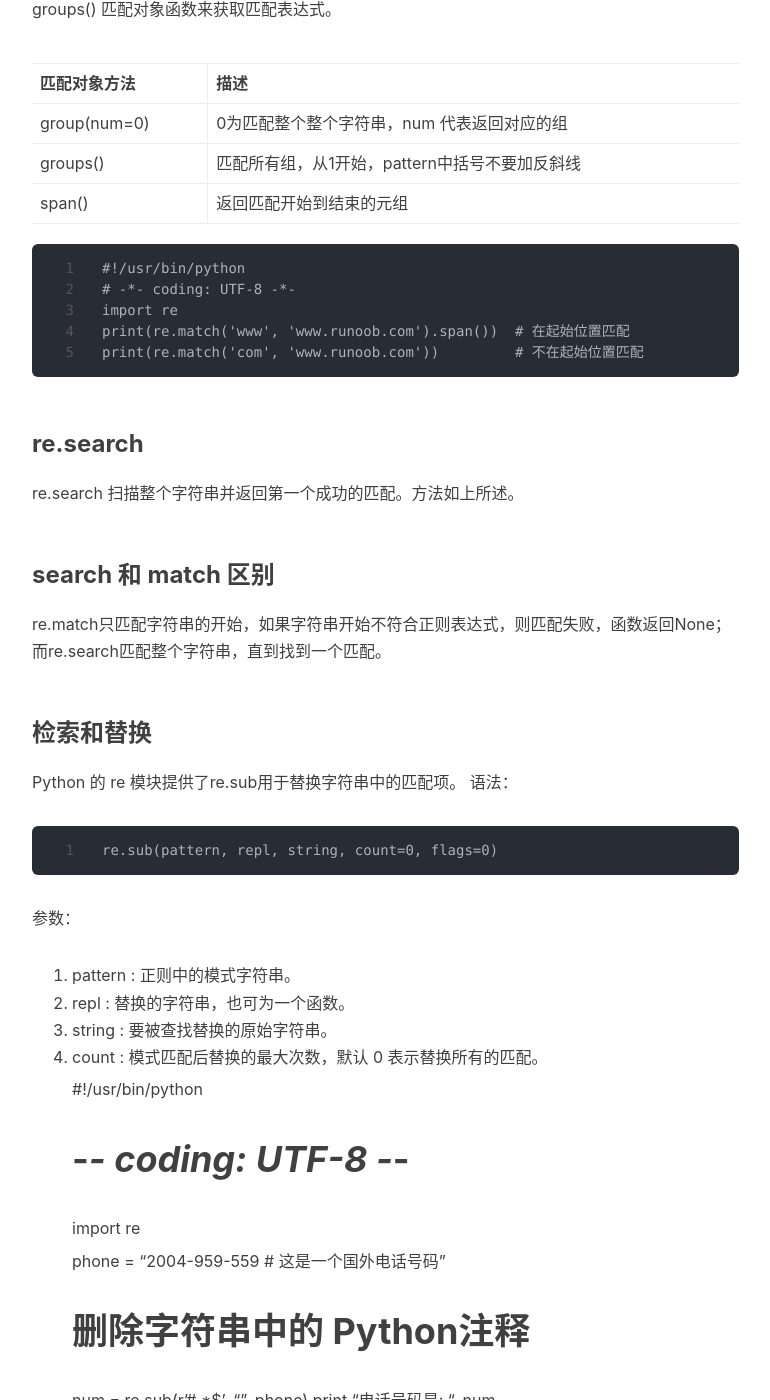
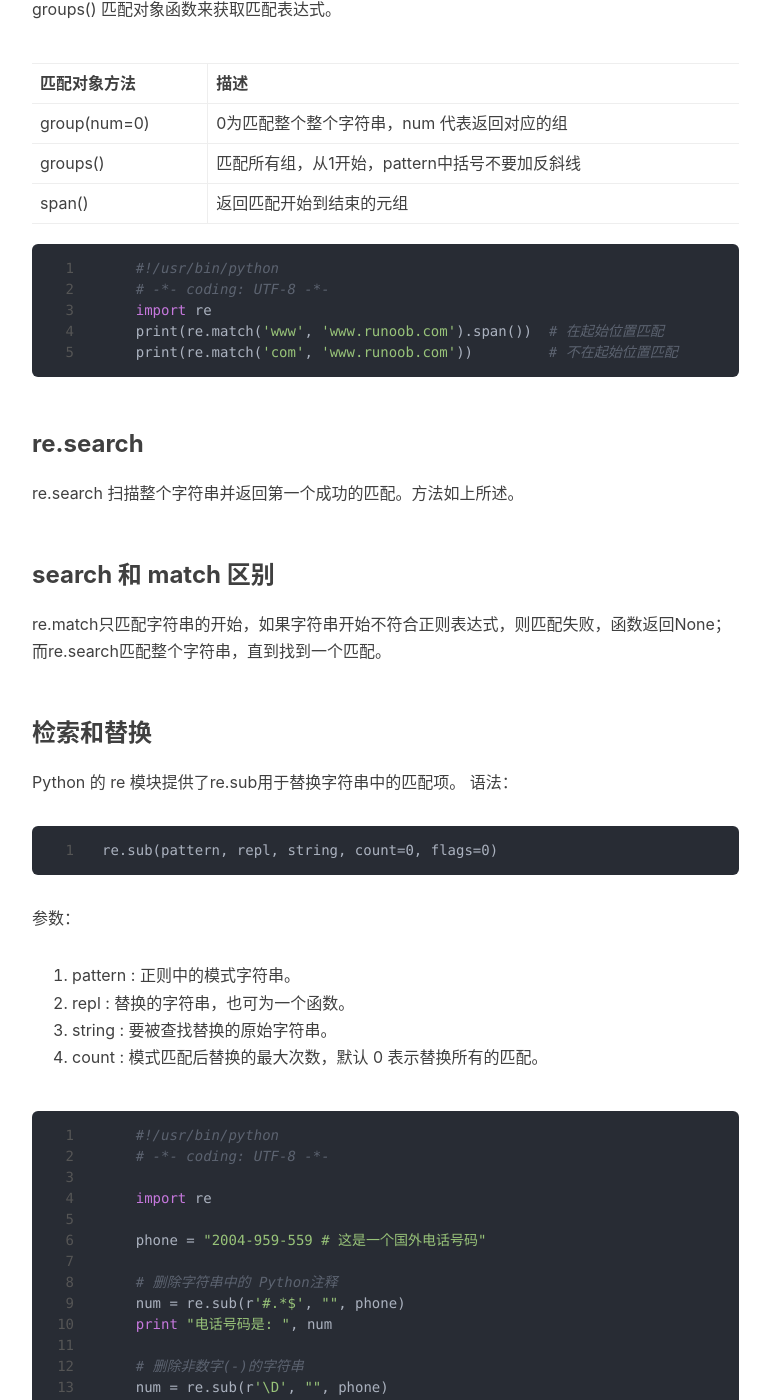
Before and after one commit to Shawn314/Shawn314.github.io, a Jekyll site: the page built from _posts/2019-12-18-re-learn.md, in a window 1280 px wide and 1400 px high, scrolled down 2021 px. Shown: the whole window, without its empty margins (233-1003 px from the left). Built offline with Jekyll 4.4.1, drawn with Linux system fonts in a browser that asks for light colours; nearby versions of some CDN libraries; comment, search, counter and statistics services are not loaded; some of the changed text lies outside the part shown.

Commit message:
[FIX]: Fix re-learn

````diff
--- a/_posts/2019-12-18-re-learn.md
+++ b/_posts/2019-12-18-re-learn.md
@@ -129,12 +129,13 @@ re.match 尝试从字符串的 **起始位置** 匹配一个模式，如果不
 </tbody>
 </table>
 
+``` python
     #!/usr/bin/python
     # -*- coding: UTF-8 -*-
     import re
     print(re.match('www', 'www.runoob.com').span())  # 在起始位置匹配
     print(re.match('com', 'www.runoob.com'))         # 不在起始位置匹配
-
+```
 
 <a id="orgec4a4f4"></a>
 
@@ -167,6 +168,7 @@ Python 的 re 模块提供了re.sub用于替换字符串中的匹配项。
 3.  string : 要被查找替换的原始字符串。
 4.  count : 模式匹配后替换的最大次数，默认 0 表示替换所有的匹配。
 
+``` python
     #!/usr/bin/python
     # -*- coding: UTF-8 -*-
 
@@ -181,6 +183,9 @@ Python 的 re 模块提供了re.sub用于替换字符串中的匹配项。
     # 删除非数字(-)的字符串
     num = re.sub(r'\D', "", phone)
     print "电话号码是 : ", num
+```
+
+
 
 1.  repl 参数是一个函数
 
@@ -402,13 +407,13 @@ split 方法按照能够匹配的子串将字符串分割后返回列表，它
 
 
 <tr>
-<td class="org-left">\\1&#x2026;\\9</td>
+<td class="org-left">\1&#x2026;\9</td>
 <td class="org-left">匹配第n个分组的内容。</td>
 </tr>
 
 
 <tr>
-<td class="org-left">\\10</td>
+<td class="org-left">\10</td>
 <td class="org-left">匹配第n个分组的内容，如果它经匹配。否则指的是八进制字符码的表达式。</td>
 </tr>
 </tbody>
````
